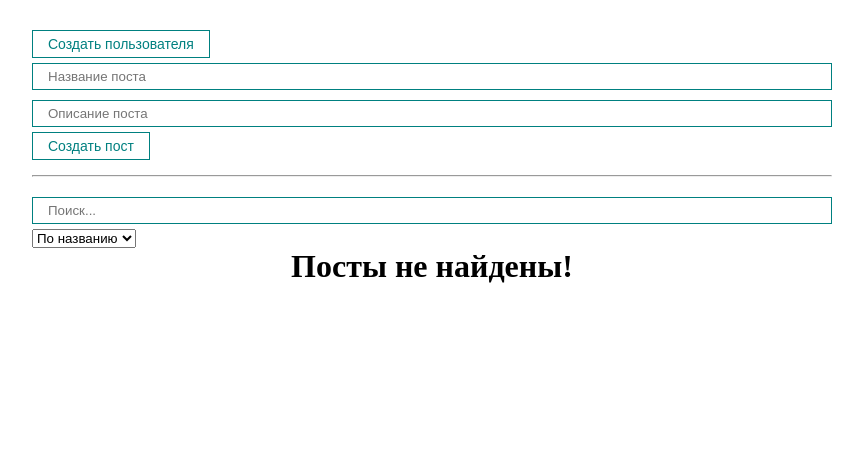
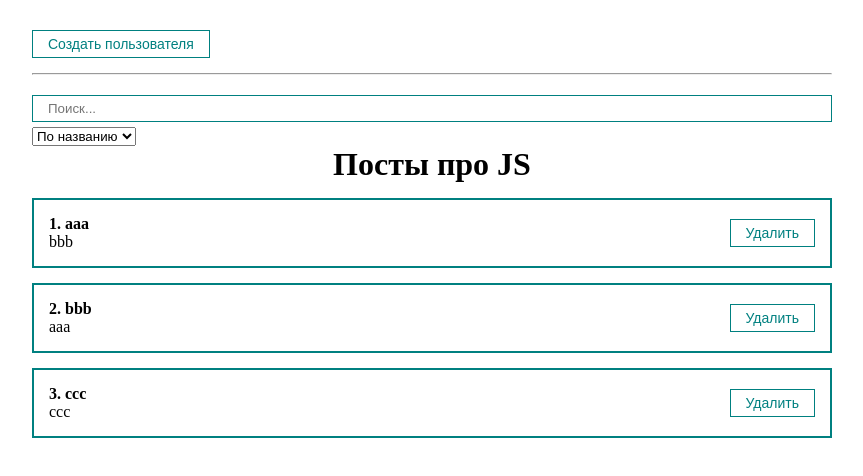
Before and after one commit to antonoptimus/react_training, a React (Create React App) app: page /posts/1 in a window 1280 px wide. Shown: the top 476 px of the page, without its empty margins (208-1071 px from the left). Built offline with nearby package versions, Linux system fonts and the light colour scheme.

Commit message:
react transition group

```diff
--- a/package.json
+++ b/package.json
@@ -9,6 +9,7 @@
     "react": "^18.2.0",
     "react-dom": "^18.2.0",
     "react-scripts": "5.0.1",
+    "react-transition-group": "^4.4.5",
     "web-vitals": "^2.1.4"
   },
   "scripts": {
--- a/src/App.js
+++ b/src/App.js
@@ -29,7 +29,7 @@ function App() {
 
   const sortedAndSearchedPosts = useMemo(() => {
     return sortedPosts.filter((post) =>
-      post.title.toLowerCase().includes(filter.query)
+      post.title.toLowerCase().includes(filter.query.toLowerCase())
     );
   }, [filter.query, sortedPosts]);
 
@@ -44,7 +44,7 @@ function App() {
 
   return (
     <div className="App">
-      <MyButton style={{ marginTop: 30 }} onClick={() => setModal(false)}>
+      <MyButton style={{ marginTop: 30 }} onClick={() => setModal(true)}>
         Создать пользователя
       </MyButton>
       <MyModal visible={modal} setVisible={setModal}>
@@ -56,7 +56,6 @@ function App() {
         remove={removePost}
         posts={sortedAndSearchedPosts}
         title="Посты про JS"
-        key={posts.id}
       />
     </div>
   );
--- a/src/components/PostList.jsx
+++ b/src/components/PostList.jsx
@@ -1,22 +1,22 @@
 import React from "react";
 import PostItem from "./PostItem";
+import { CSSTransition, TransitionGroup } from "react-transition-group";
 
 export default function PostList({ posts, title, remove }) {
-  if (!posts.lenght) {
+  if (!posts.length) {
     return <h1 style={{ textAlign: "center" }}>Посты не найдены!</h1>;
   }
 
   return (
     <div>
       <h1 style={{ textAlign: "center" }}>{title}</h1>
-      {posts.map((post, index) => (
-        <PostItem
-          remove={remove}
-          number={index + 1}
-          post={post}
-          key={post.id}
-        />
-      ))}
+      <TransitionGroup>
+        {posts.map((post, index) => (
+          <CSSTransition key={post.id} timeout={500} classNames="post">
+            <PostItem remove={remove} number={index + 1} post={post} />
+          </CSSTransition>
+        ))}
+      </TransitionGroup>
     </div>
   );
 }
--- a/src/components/UI/MyModal/MyModal.jsx
+++ b/src/components/UI/MyModal/MyModal.jsx
@@ -2,7 +2,7 @@ import React from "react";
 import classes from "./MyModal.module.css";
 
 export default function MyModal({ children, visible, setVisible }) {
-  const rootClasses = [classes.MyModal];
+  const rootClasses = [classes.myModal];
   if (visible) {
     rootClasses.push(classes.active);
   }
@@ -10,7 +10,7 @@ export default function MyModal({ children, visible, setVisible }) {
   return (
     <div className={rootClasses.join(" ")} onClick={() => setVisible(false)}>
       <div
-        className="classes.myModalContent"
+        className={classes.myModalContent}
         onClick={(e) => e.stopPropagation()}
       >
         {children}
--- a/src/styles/App.css
+++ b/src/styles/App.css
@@ -21,3 +21,18 @@
   justify-content: space-between;
   align-items: center;
 }
+
+.post-enter {
+  transform: translateX(-350px);
+}
+.post-enter-active {
+  transform: translateX(0px);
+  transition: all 500ms ease-in;
+}
+.post-exit {
+  opacity: 1;
+}
+.post-exit-active {
+  transform: translateX(-350px);
+  transition: all 500ms ease-in;
+}
```
Also changed, not shown: 1 other file (tests, documents, lock files or other folders). Lines whose indentation alone changed are shown as unchanged.
